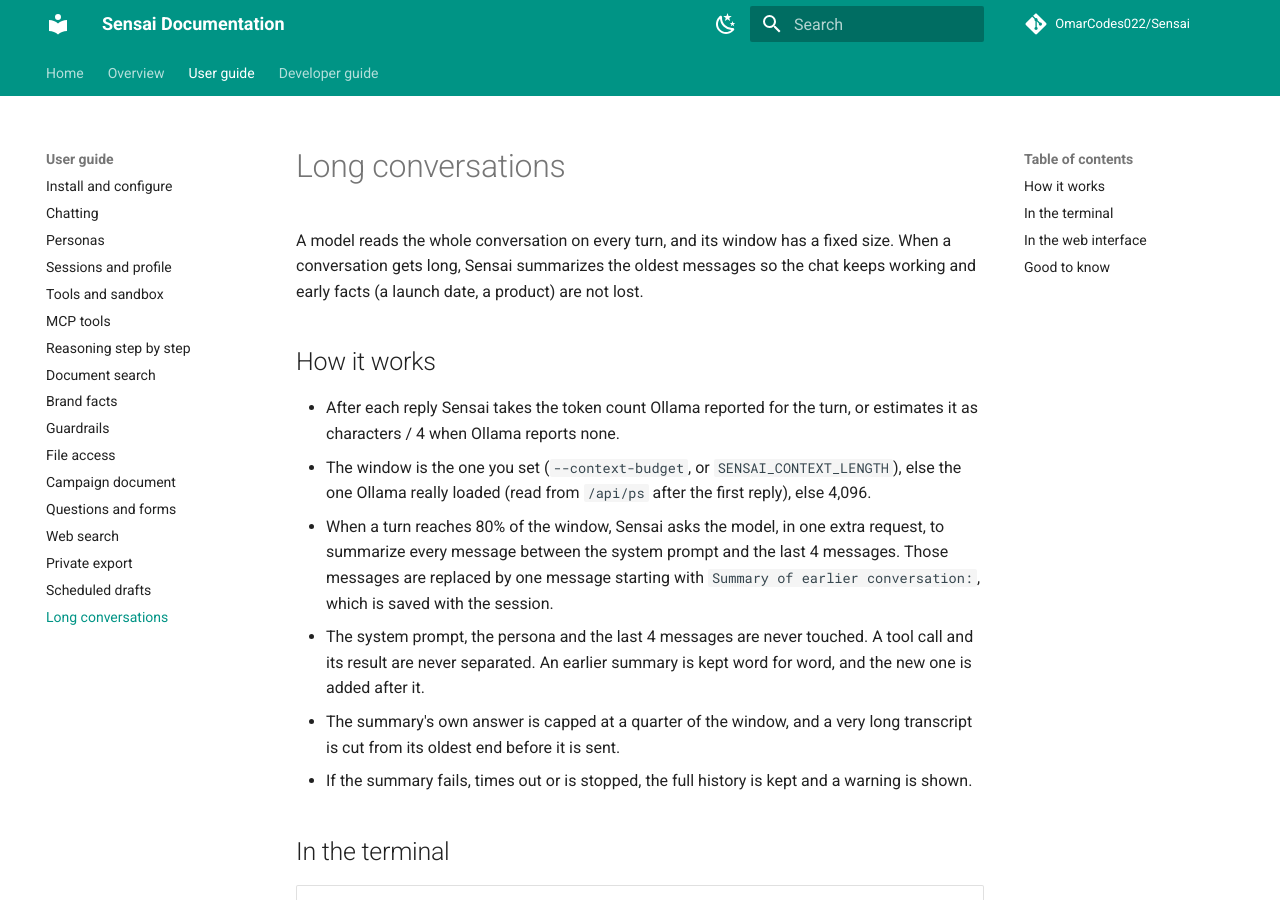
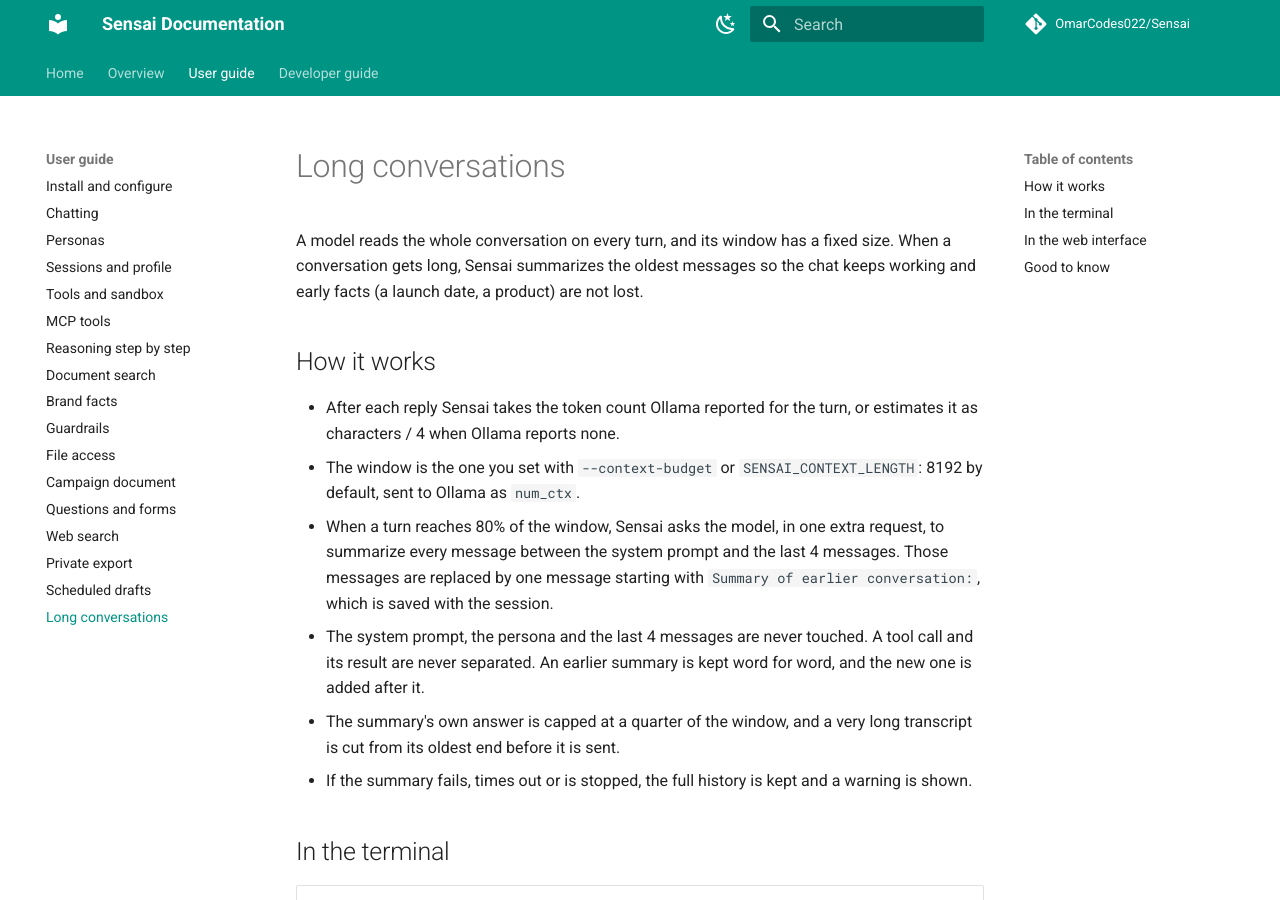
Before and after one commit to OmarCodes022/Sensai, an MkDocs documentation site: the page built from docs/user-guide/context.md, in a window 1280 px wide and 900 px high. Built offline with MkDocs 1.6.1 and Material for MkDocs 9.7.7, drawn with Linux system fonts in a browser that asks for light colours; comment, search, counter and statistics services are not loaded.

Commit message:
docs: the context window is 8192 by default
Claude-Session: https://claude.ai/code/session_01Ms8xg11Dg3U67PLKoFhJGg

```diff
--- a/docs/user-guide/context.md
+++ b/docs/user-guide/context.md
@@ -9,9 +9,8 @@ are not lost.
 
 - After each reply Sensai takes the token count Ollama reported for the turn,
   or estimates it as characters / 4 when Ollama reports none.
-- The window is the one you set (`--context-budget`, or
-  `SENSAI_CONTEXT_LENGTH`), else the one Ollama really loaded (read from
-  `/api/ps` after the first reply), else 4,096.
+- The window is the one you set with `--context-budget` or
+  `SENSAI_CONTEXT_LENGTH`: 8192 by default, sent to Ollama as `num_ctx`.
 - When a turn reaches 80% of the window, Sensai asks the model, in one extra
   request, to summarize every message between the system prompt and the last
   4 messages. Those messages are replaced by one message starting with
```
Also changed, not shown: README.md (+1 -1 lines), docs/user-guide/chatting.md (+2 -2 lines), docs/user-guide/install.md (+2 -2 lines), 1 other file.
